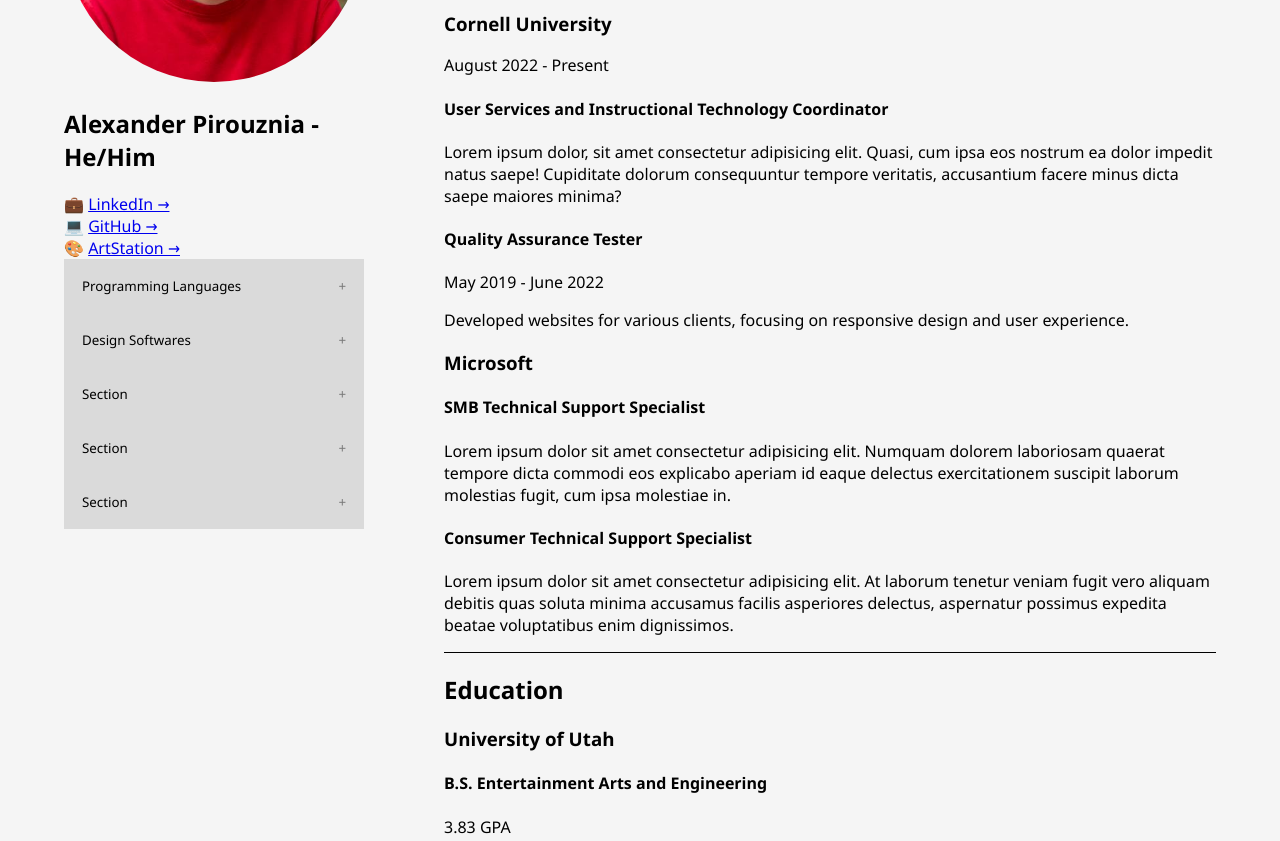
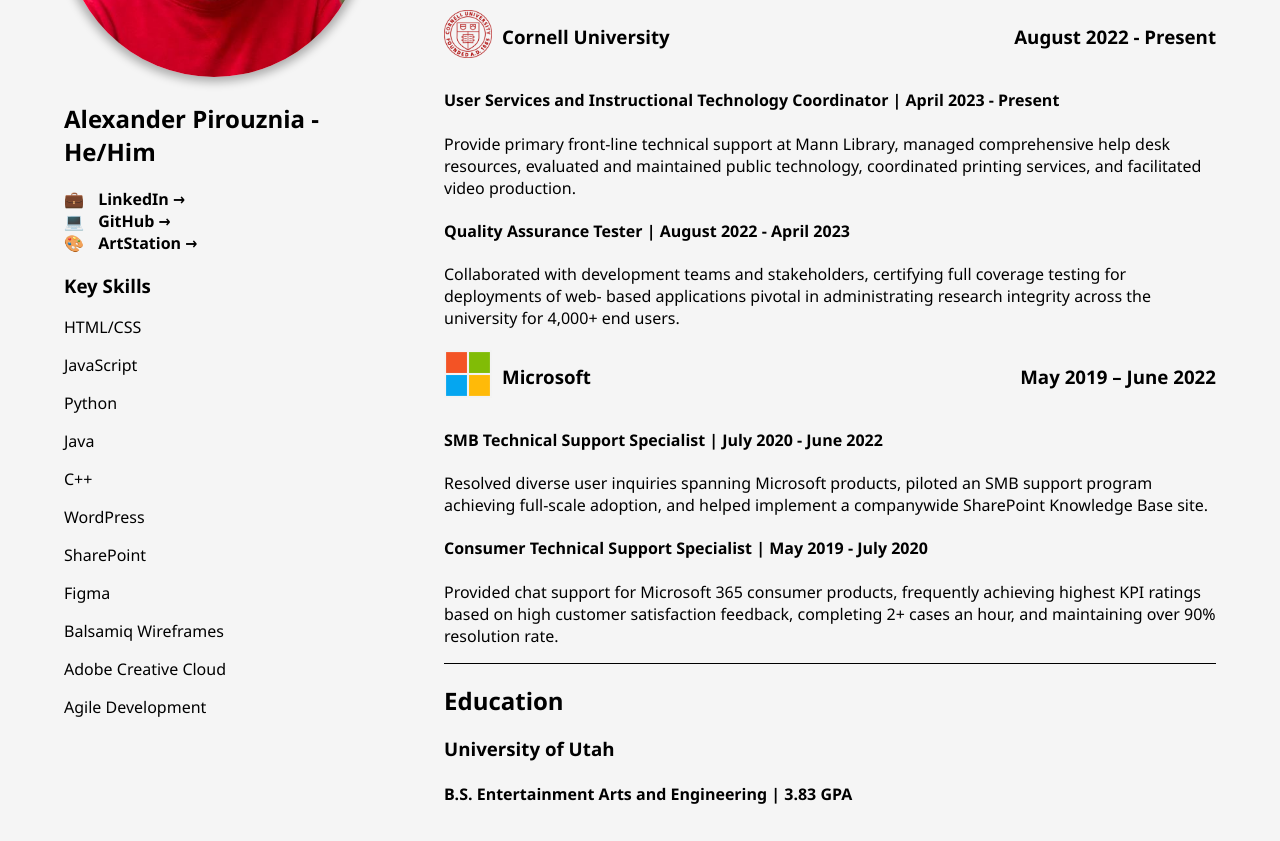
Before and after one commit to alexpirou/PersonalWebsite, a website: page index.html in a window 1280 px wide. Shown: the part 420-1261 px from the top of the page. Drawn offline with Linux system fonts and the light colour scheme.

Commit message:
Scrapped accordian and implemented home page basis

```diff
--- a/index.html
+++ b/index.html
@@ -24,7 +24,7 @@
     <div class="headshot-column-container">
       <section class="headshot">
         <picture>
-          <img src="images/AP_headshot.jpg" alt="Headshot of man in red in front of brick wall" width="300" height="300">
+          <img src="images/AP_headshot.jpg" alt="Headshot of man in red in front of brick wall" width="460" height="460">
         </picture>
         <h2>Alexander Pirouznia - He/Him</h2>
         <span>💼 <a href="https://linkedin.com/in/alexpirouznia">LinkedIn &rarr;</a></span>
@@ -33,33 +33,19 @@
       </section>
 
       <div class="skills-container">
-        <button class="accordion">Programming Languages</button>
-        <div class="panel">
-          <p>Javascript</p>
-          <p>Python</p>
-          <p>C++</p>
-          <p>Java</p>
-        </div>
+        <h3>Key Skills</h3>
+        <p>HTML/CSS</p>
+        <p>JavaScript</p>
+        <p>Python</p>
+        <p>Java</p>
+        <p>C++</p>
+        <p>WordPress</p>
+        <p>SharePoint</p>
+        <p>Figma</p>
+        <p>Balsamiq Wireframes</p>
+        <p>Adobe Creative Cloud</p>
+        <p>Agile Development</p>
 
-        <button class="accordion">Design Softwares</button>
-        <div class="panel">
-          <p>Lorem ipsum...</p>
-        </div>
-
-        <button class="accordion">Section</button>
-        <div class="panel">
-          <p>Lorem ipsum...</p>
-        </div>
-
-        <button class="accordion">Section</button>
-        <div class="panel">
-          <p>Lorem ipsum...</p>
-        </div>
-
-        <button class="accordion">Section</button>
-        <div class="panel">
-          <p>Lorem ipsum...</p>
-        </div>
       </div>
     </div>
 
@@ -74,19 +60,29 @@
       <section class="work-experience">
         <h2>Recent Experience</h2>
         <div>
-          <h3>Cornell University</h3>
-          <p>August 2022 - Present</p>
-          <h4>User Services and Instructional Technology Coordinator</h4>
-          <p>Lorem ipsum dolor, sit amet consectetur adipisicing elit. Quasi, cum ipsa eos nostrum ea dolor impedit natus saepe! Cupiditate dolorum consequuntur tempore veritatis, accusantium facere minus dicta saepe maiores minima?</p>
-          <h4>Quality Assurance Tester</h4>
-          <p>May 2019 - June 2022</p>
-          <p>Developed websites for various clients, focusing on responsive design and user experience.</p>
+          <div class="experience-company">
+            <div class ="logo-and-company">
+              <picture><img src="/images/cornell_seal_simple_web_b31b1b.png" alt="Red Cornell Seal Logo" width="1095" height="1095"></picture>
+              <h3>Cornell University</h3>
+            </div>
+            <h3>August 2022 - Present </h3>
+          </div>
+          <h4>User Services and Instructional Technology Coordinator | April 2023 - Present</h4>
+          <p>Provide primary front-line technical support at Mann Library, managed comprehensive help desk resources, evaluated and maintained public technology, coordinated printing services, and facilitated video production.</p>
+          <h4>Quality Assurance Tester | August 2022 - April 2023</h4>
+          <p>Collaborated with development teams and stakeholders, certifying full coverage testing for deployments of web- based applications pivotal in administrating research integrity across the university for 4,000+ end users.</p>
 
-          <h3>Microsoft</h3>
-          <h4>SMB Technical Support Specialist</h4>
-          <p>Lorem ipsum dolor sit amet consectetur adipisicing elit. Numquam dolorem laboriosam quaerat tempore dicta commodi eos explicabo aperiam id eaque delectus exercitationem suscipit laborum molestias fugit, cum ipsa molestiae in.</p>
-          <h4>Consumer Technical Support Specialist</h4>
-          <p>Lorem ipsum dolor sit amet consectetur adipisicing elit. At laborum tenetur veniam fugit vero aliquam debitis quas soluta minima accusamus facilis asperiores delectus, aspernatur possimus expedita beatae voluptatibus enim dignissimos.</p>
+          <div class="experience-company">
+            <div class="logo-and-company">
+              <picture><img src="/images/Microsoft_logo.svg" alt="Microsoft logo"></picture>
+              <h3>Microsoft</h3>
+            </div>
+            <h3>May 2019 – June 2022</h3>
+          </div>
+          <h4>SMB Technical Support Specialist | July 2020 - June 2022</h4>
+          <p>Resolved diverse user inquiries spanning Microsoft products, piloted an SMB support program achieving full-scale adoption, and helped implement a companywide SharePoint Knowledge Base site.</p>
+          <h4>Consumer Technical Support Specialist | May 2019 - July 2020</h4>
+          <p>Provided chat support for Microsoft 365 consumer products, frequently achieving highest KPI ratings based on high customer satisfaction feedback, completing 2+ cases an hour, and maintaining over 90% resolution rate.</p>
         </div>
       </section>
 
@@ -95,16 +91,12 @@
       <section class="education">
         <h2>Education</h2>
         <h3>University of Utah</h3>
-        <h4>B.S. Entertainment Arts and Engineering</h4>
-        <p>3.83 GPA</p>
+        <h4>B.S. Entertainment Arts and Engineering | 3.83 GPA</h4>
       </section>
     </div>
 
   </div>
 
-  <footer></footer>
-
-
 <script src="scripts/accordian.js"></script>
 
 </body>
--- a/styles/site.css
+++ b/styles/site.css
@@ -5,6 +5,21 @@
 body {
     background-color:whitesmoke;
     padding: 40px;
+}
+
+a {
+    text-decoration: none;
+    color: #000;
+    font-size: 16px;
+    font-weight: bold;
+    padding: 5px 10px;
+    transition: color 0.3s ease;
+}
+
+a:hover {
+    text-decoration: underline;
+    color: #0177e6;
+    cursor: pointer;
 }
 
 nav {
@@ -29,6 +44,7 @@
     padding: 30px 70px;
     text-decoration: none;
     color: rgb(117, 117, 117);
+    transition: color 0.3s ease;
 }
 
 nav ul li a:hover {
@@ -64,6 +80,25 @@
 
 .headshot picture img {
     border-radius: 1000px;
+    box-shadow: 0px 0px 10px 5px rgba(0, 0, 0, 0.297);
+    width: 300px;
+    height: 300px;
+}
+
+.experience-company {
+    display: flex;
+    justify-content: space-between;
+}
+
+.logo-and-company {
+    display: flex;
+    justify-content: flex-start;
+    align-items: center;
+    gap: 10px;
+}
+.experience-company picture img {
+    width: 48px;
+    height: 48px;
 }
 
 .accordion {
```
Also changed, not shown: images/Microsoft_logo.svg (added), images/cornell_seal_simple_web_b31b1b.png (added).
